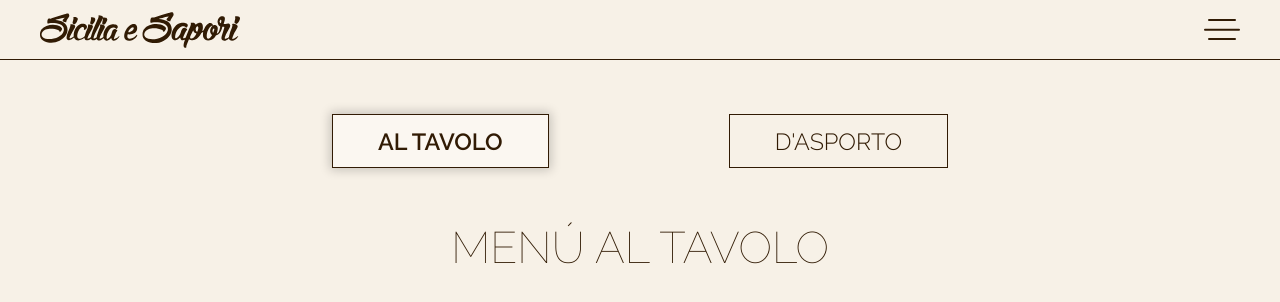
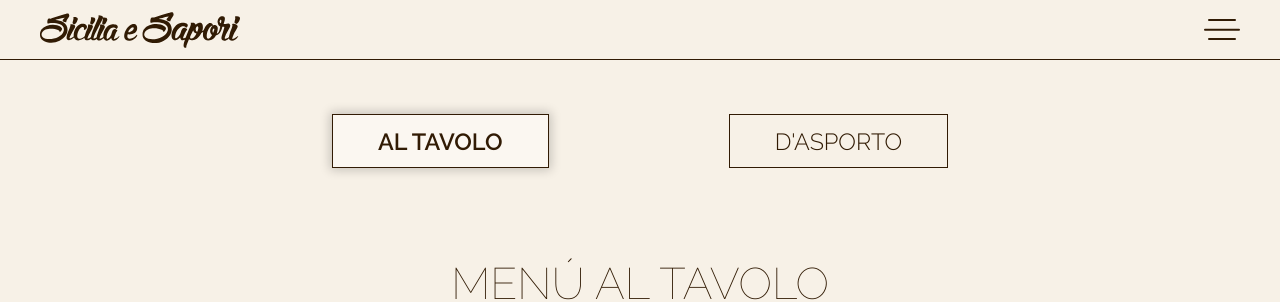
Before and after one commit to Giunta-Giovanni/sicilia_e_sapori_fe, a React (Vite) app: page /it/menu in a window 1280 px wide. Shown: the top 302 px of the page. Built offline with nearby package versions, Linux system fonts and the light colour scheme; no server answers; a web font is replaced by a local one.

Commit message:
fix: update padding for boxChooseMenu to improve layout

```diff
--- a/src/pages/menuPage/MenuPage.module.css
+++ b/src/pages/menuPage/MenuPage.module.css
@@ -34,7 +34,7 @@
 .boxChooseMenu {
     display: flex;
     justify-content: center;
-    margin: 2rem 0;
+    padding: 2rem 0;
 }
 
 .chooseMenu {
```
